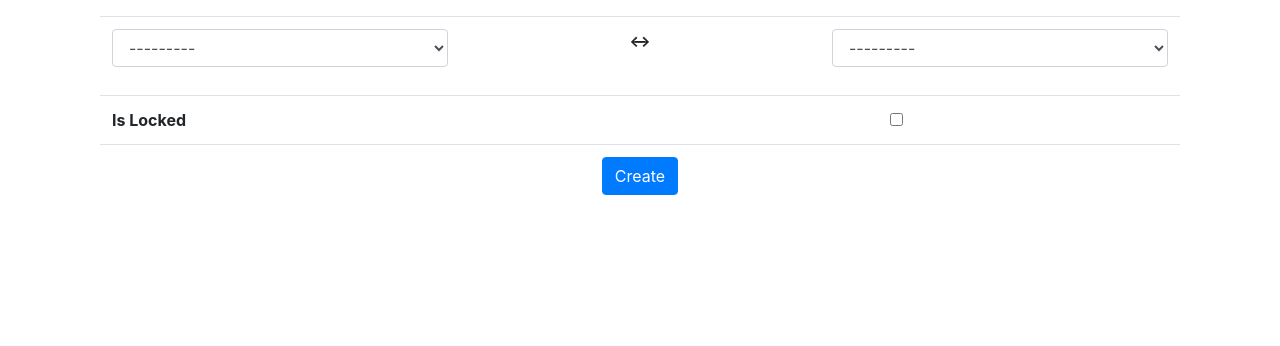
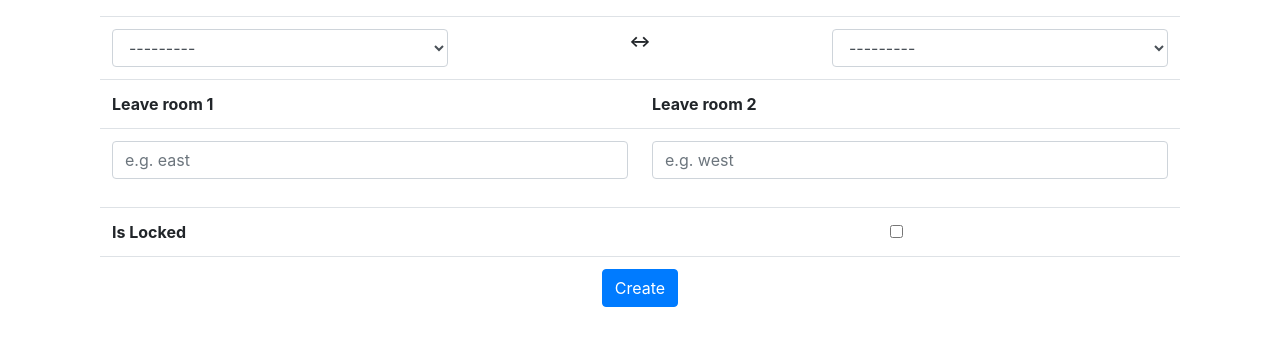
Before and after one commit to japhster/TBAC, a Django app: page /room/new_exit/1/ in a window 1280 px wide. Shown: the part 159-505 px from the top of the page. Run offline with Django 4.2, Linux system fonts and the light colour scheme; a user stored in the database is signed in; tables that the repository leaves empty hold one stand-in row (values such as "Sample post"); lists and menus that the app fills with data are empty; parts of the project's set-up code (start-up, migrations or seed data) failed here and were passed over; some libraries are stand-ins or nearby versions.

Commit message:
added ability to define a movement command to move from a room to the other

```diff
--- a/room/forms.py
+++ b/room/forms.py
@@ -37,6 +37,12 @@ class ExitForm(forms.Form):
         queryset=models.Room.objects.none(),
         widget=forms.Select(attrs={"class": "form-control"}),
     )
+    leave_room_1 = forms.CharField(
+        widget=forms.TextInput(attrs={"class": "form-control", "placeholder": "e.g. east"})
+    )
+    leave_room_2 = forms.CharField(
+        widget=forms.TextInput(attrs={"class": "form-control", "placeholder": "e.g. west"})
+    )
 
     is_locked = forms.BooleanField(
         widget=forms.CheckboxInput(attrs={"class": "form-check-input"}),
--- a/room/templates/room/exit_form.html
+++ b/room/templates/room/exit_form.html
@@ -16,9 +16,17 @@
     {% csrf_token %}
     <table class="table table-fixed">
       <tr>
-        <th>{{ form.room_1 }} {{ form.room_1.errors.as_text }}</th>
-        <th class="text-center">&lt;-&gt;</th>
-        <th>{{ form.room_2 }} {{ form.room_2.errors.as_text }}</th>
+        <th colspan=2>{{ form.room_1 }} {{ form.room_1.errors.as_text }}</th>
+        <th colspan=2 class="text-center">&lt;-&gt;</th>
+        <th colspan=2>{{ form.room_2 }} {{ form.room_2.errors.as_text }}</th>
+      </tr>
+      <tr>
+        <th colspan=3>Leave room 1</th>
+        <th colspan=3>Leave room 2</th>
+      </tr>
+      <tr>
+        <th colspan=3>{{ form.leave_room_1 }} {{ form.leave_room_1.errors.as_text }}</th>
+        <th colspan=3>{{ form.leave_room_2 }} {{ form.leave_room_2.errors.as_text }}</th>
       </tr>
     </table>
     <table class="table table-fixed">
--- a/room/views.py
+++ b/room/views.py
@@ -104,6 +104,8 @@ def create_exit(request, game_pk):
             room_2=form.cleaned_data["room_2"],
             is_locked=form.cleaned_data["is_locked"],
             key_required=form.cleaned_data["key_required"],
+            leave_room_1=form.cleaned_data["leave_room_1"],
+            leave_room_2=form.cleaned_data["leave_room_2"],
         )
 
         return helpers.custom_redirect("game:dashboard", kwargs={"game_pk": game_pk})
@@ -132,6 +134,8 @@ def edit_exit(request, game_pk, exit_pk):
             "room_2": room_exit.room_2.pk,
             "is_locked": room_exit.is_locked,
             "key_required": room_exit.key_required,
+            "leave_room_1": room_exit.leave_room_1,
+            "leave_room_2": room_exit.leave_room_2,
         },
     )
 
@@ -140,6 +144,8 @@ def edit_exit(request, game_pk, exit_pk):
         room_exit.room_2 = form.cleaned_data["room_2"]
         room_exit.is_locked = form.cleaned_data["is_locked"]
         room_exit.key_required = form.cleaned_data["key_required"]
+        room_exit.leave_room_1 = form.cleaned_data["leave_room_1"]
+        room_exit.leave_room_2 = form.cleaned_data["leave_room_2"]
         room_exit.save()
 
         return helpers.custom_redirect("game:dashboard", kwargs={"game_pk": game_pk})
@@ -160,7 +166,7 @@ def delete_exit(request, exit_pk):
     room_exit = get_object_or_404(
         models.Exit.objects.select_related("room_1__game"),
         pk=exit_pk,
-        game__created_by=request.user,
+        room_1__game__created_by=request.user,
     )
     game_pk = room_exit.room_1.game.pk
     room_exit.delete()
```
Also changed, not shown: game/interpreter.py (+9 -9 lines), room/models.py (+8 -2 lines), room/migrations/0008_exit_leave_room_1_exit_leave_room_2.py (added).
